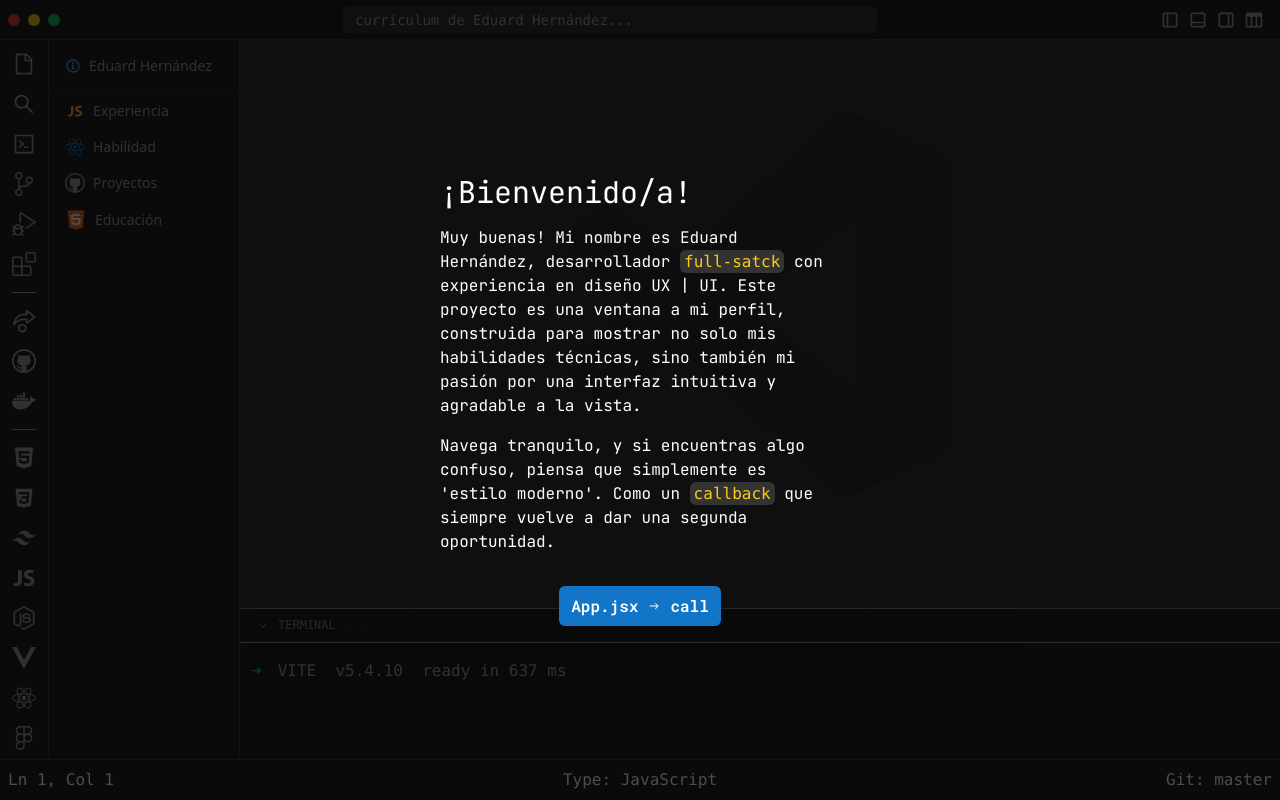
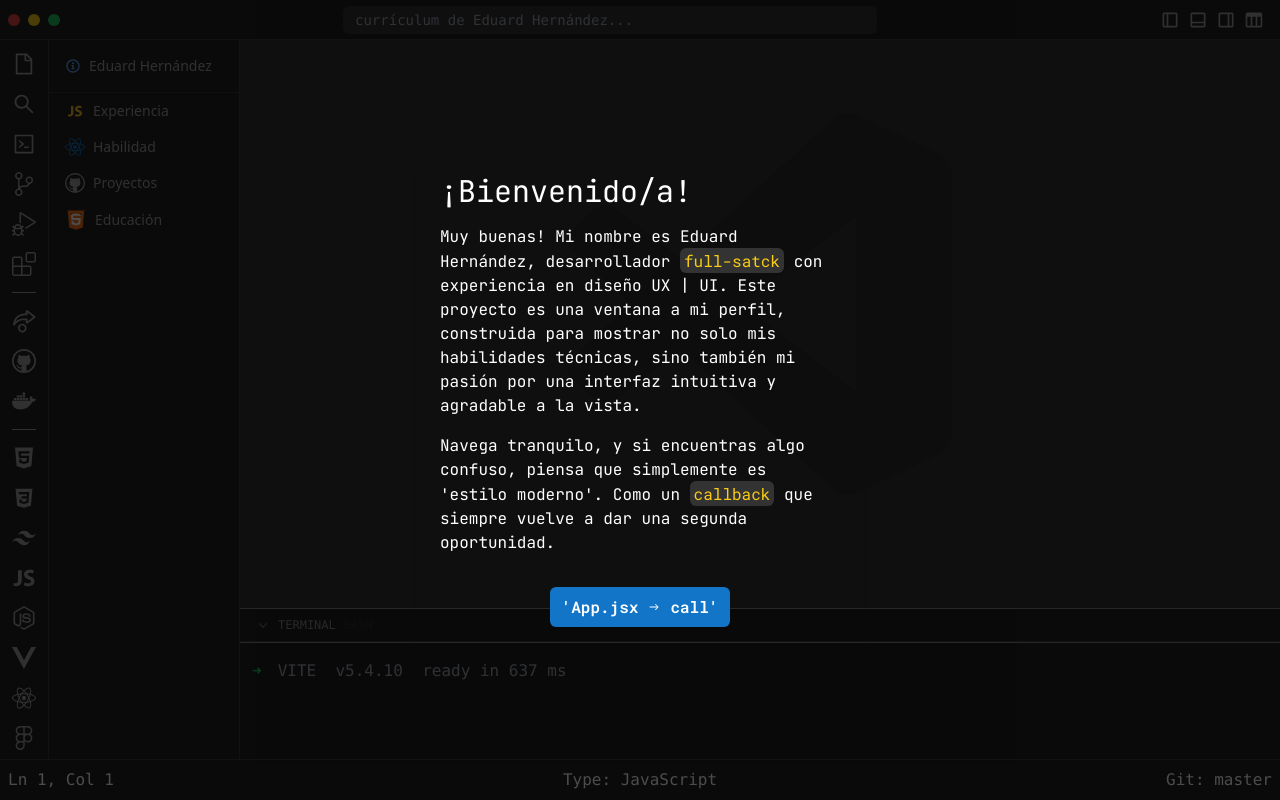
Before and after one commit to trosdesuru/resumee, a React (Vite) app in the folder project/: page / in a window 1280 px wide. Built offline with nearby package versions, Linux system fonts and the light colour scheme; a web font is replaced by a local one.

Commit message:
clean code on welcoming component, #cv

```diff
--- a/project/src/components/WelcomeMessage.jsx
+++ b/project/src/components/WelcomeMessage.jsx
@@ -7,19 +7,24 @@ const WelcomeMessage = ({ onNext }) => (
             <h2 className="text-3xl font-jetbrains mb-4 text-start">¡Bienvenido/a!</h2>
 
             <p className="font-jetbrains text-md text-left">
-                Muy buenas! Mi nombre es Eduard Hernández, desarrollador <span className="bg-gray text-yellow-400 px-1 py-0.5 rounded-md font-mono">full-satck</span> con experiencia en diseño UX | UI.
+                Muy buenas! Mi nombre es Eduard Hernández,
+                desarrollador <span className="bg-gray text-yellow-400 px-1 py-0.5 rounded-md font-robotomono">
+                    full-satck
+                </span> con experiencia en diseño UX | UI.
                 Este proyecto es una ventana a mi perfil, construida para mostrar no solo mis habilidades técnicas,
                 sino también mi pasión por una interfaz intuitiva y agradable a la vista.
             </p>
 
             <p className="font-jetbrains text-md text-left mt-4">
-            Navega tranquilo, y si encuentras algo confuso, piensa que simplemente es 'estilo moderno'.
-            Como un <span className="bg-gray text-yellow-400 px-1 py-0.5 rounded-md font-mono">callback</span> que siempre vuelve a dar una segunda oportunidad.
+                Navega tranquilo, y si encuentras algo confuso, piensa que simplemente es 'estilo moderno'.
+                Como un <span className="bg-gray text-yellow-400 px-1 py-0.5 rounded-md font-robotomono">
+                    callback
+                </span> que siempre vuelve a dar una segunda oportunidad.
             </p>
 
             <button className="bg-bleu text-white px-3 py-2 mt-8 mx-auto rounded-md font-robotomono font-semibold flex items-center justify-center gap-2"
                 onClick={onNext}>
-                App.jsx<IoIosArrowRoundForward />call
+                'App.jsx<IoIosArrowRoundForward />call'
             </button>
         </div>
     </div>
```
